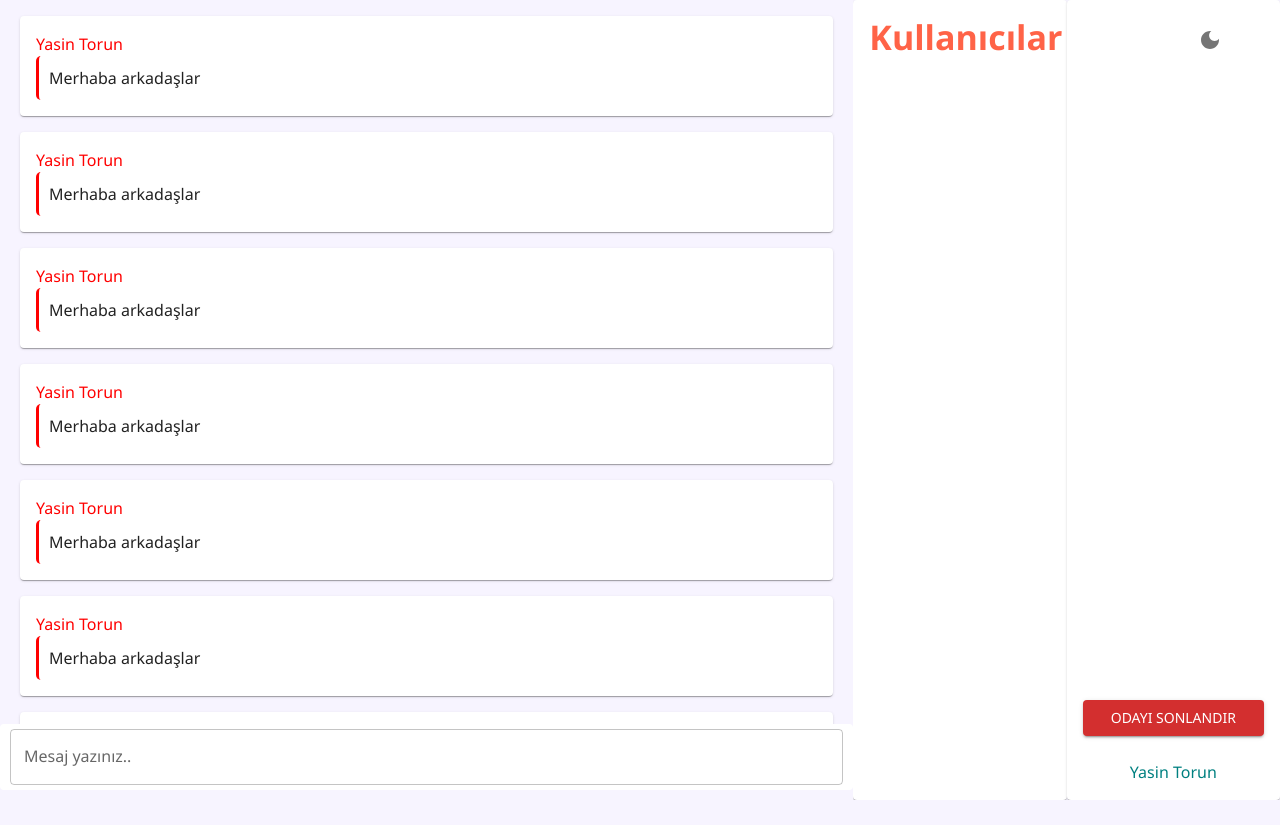
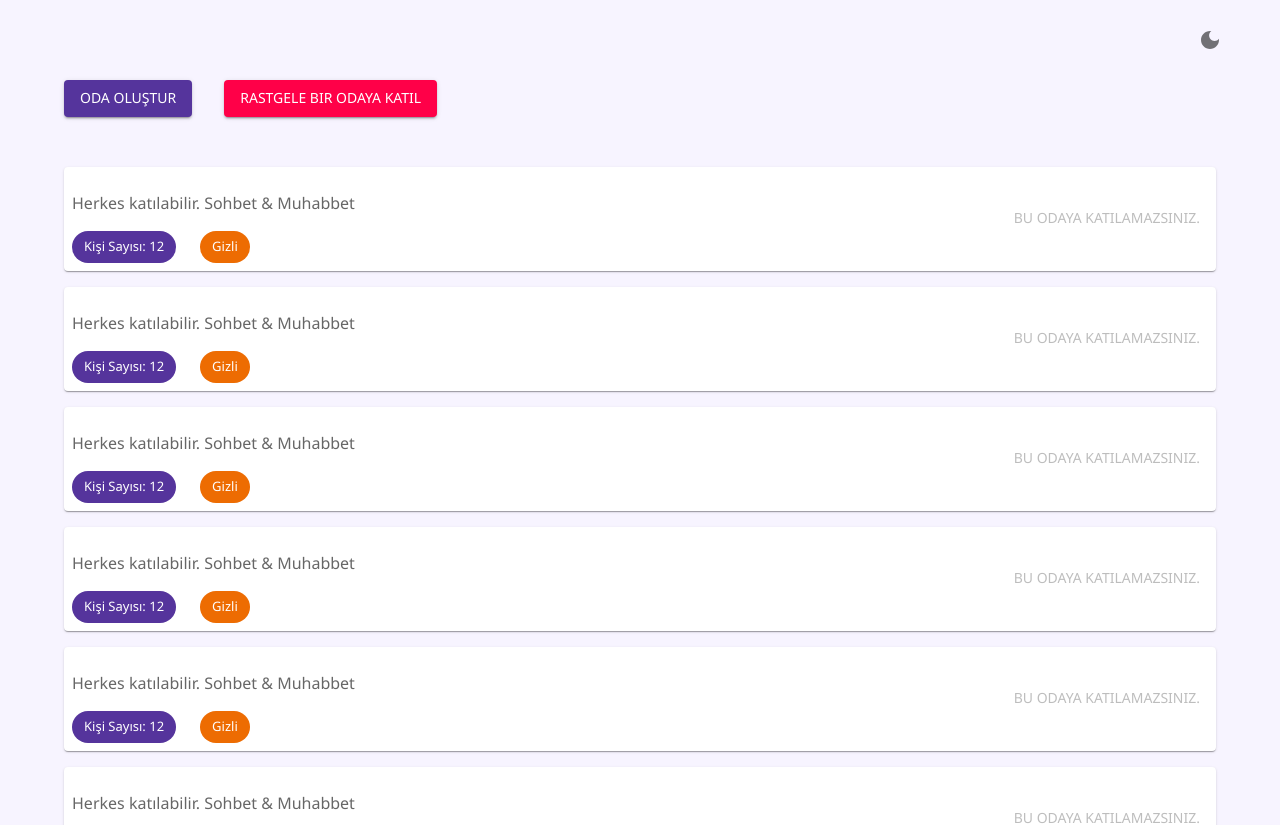
Before and after one commit to yasintorun/yt-chat, a React (Create React App) app in the folder client/: page / in a window 1280 px wide. Shown: the top 825 px of the page. Before the commit the page ends 800 px from the top, so only its background shows below. Built offline with nearby package versions, Linux system fonts and the light colour scheme.

Commit message:
Client Updated

```diff
--- a/client/package.json
+++ b/client/package.json
@@ -10,6 +10,7 @@
     "@testing-library/jest-dom": "^5.16.4",
     "@testing-library/react": "^13.3.0",
     "@testing-library/user-event": "^13.5.0",
+    "axios": "^0.27.2",
     "react": "^18.1.0",
     "react-dom": "^18.1.0",
     "react-scripts": "5.0.1",
--- a/client/src/App.tsx
+++ b/client/src/App.tsx
@@ -14,8 +14,8 @@ const App = (): React.ReactElement => {
   return (
     <div className="App">
       <ChangeThemeButton />
-      <ChatPage />
-      {/* <LandingPage /> */}
+      {/* <ChatPage /> */}
+      <LandingPage />
     </div>
   );
 }
--- a/client/src/pages/ChatPage.tsx
+++ b/client/src/pages/ChatPage.tsx
@@ -1,6 +1,7 @@
 import { Button, Container, Divider, Grid, Paper, TextField, Typography } from '@mui/material';
 import { styled } from '@mui/material/styles';
-import React from 'react';
+import React, { useEffect } from 'react';
+import { io } from 'socket.io-client';
 import Message from '../components/Message';
 
 const EditablePaper = styled(Paper)(({ theme }) => ({
@@ -9,6 +10,11 @@ const EditablePaper = styled(Paper)(({ theme }) => ({
 }));
 
 const ChatPage = () => {
+
+  useEffect(() => {
+    const socket = io("http://localhost:4001")
+  }, [])
+
   return (
     <div>
       <Container
@@ -20,9 +26,9 @@ const ChatPage = () => {
         }}
       >
         <Grid container sx={{ height: "100%", marginTop: 0 }}>
-          <Grid item sm={8} sx={{height: "100%"}}>
-            <div style={{paddingBottom: 10, height: "100%", marginBottom: 0, display: "flex", flexDirection: "column", justifyContent: "space-between" }}>
-              <div style={{flex: 1, height: "100%", overflow: "auto", padding: "0px 20px"}}>
+          <Grid item sm={8} sx={{ height: "100%" }}>
+            <div style={{ paddingBottom: 10, height: "100%", marginBottom: 0, display: "flex", flexDirection: "column", justifyContent: "space-between" }}>
+              <div style={{ flex: 1, height: "100%", overflow: "auto", padding: "0px 20px" }}>
                 <Message
                   username='Yasin Torun'
                   text="Merhaba arkadaşlar"
@@ -70,11 +76,11 @@ const ChatPage = () => {
                 />
               </div>
               <EditablePaper elevation={0}>
-                  <TextField label="Mesaj yazınız.." fullWidth />
+                <TextField label="Mesaj yazınız.." fullWidth />
               </EditablePaper>
             </div>
           </Grid>
-          <Grid item sm={2} sx={{height: "100%", overflow: "auto"}}>
+          <Grid item sm={2} sx={{ height: "100%", overflow: "auto" }}>
             <Paper sx={{ height: "100%", padding: 2 }}>
               <Typography component="h1" variant="h4" textAlign="center" fontWeight={600} color="tomato">
                 Kullanıcılar
--- /dev/null
+++ b/client/src/services/api.ts
@@ -0,0 +1 @@
+import axios from 'axios'
```
Also changed, not shown: 1 other file (tests, documents, lock files or other folders).
